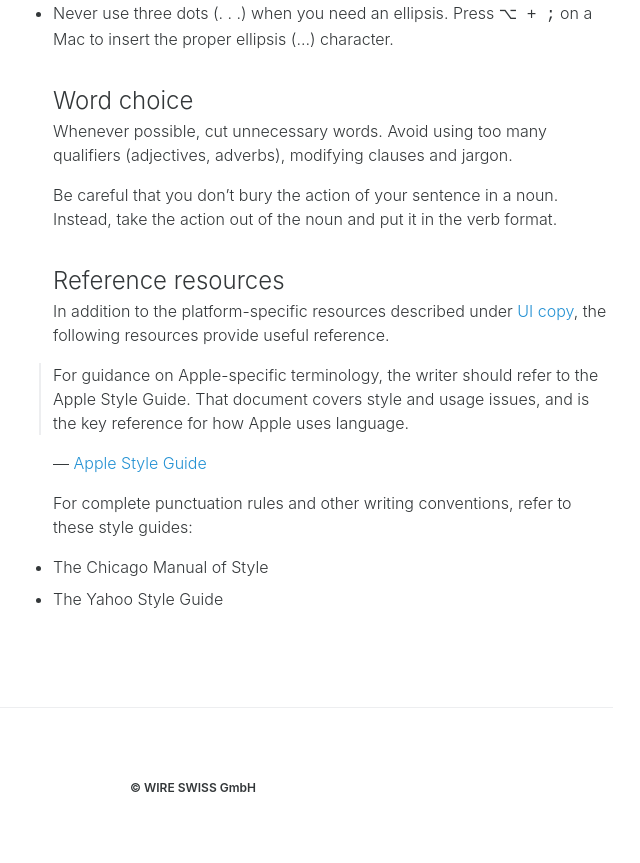
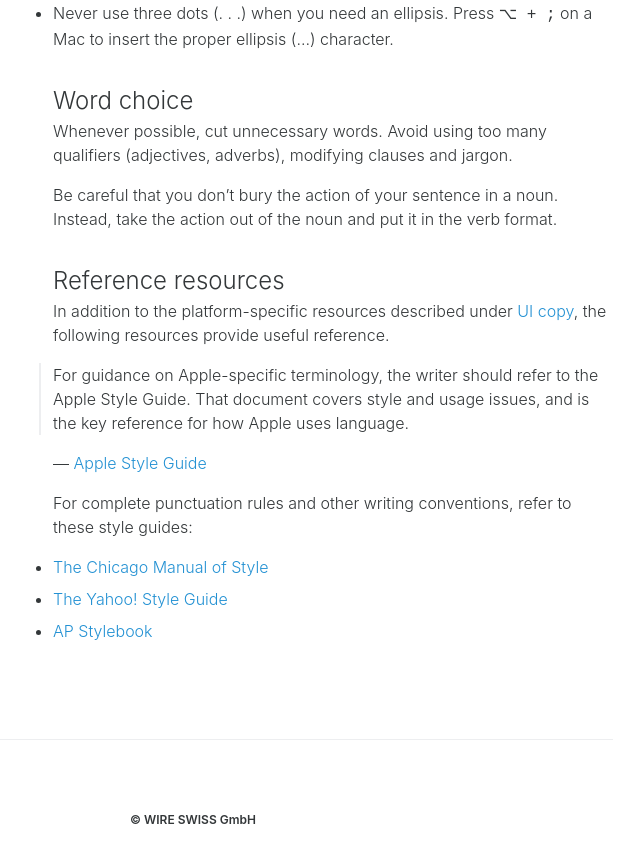
Before and after one commit to wireapp/brand, a Jekyll site: the page built from writing/style-guidelines/index.md, in a window 1280 px wide and 900 px high, scrolled down 3075 px. Shown: the top 863 px of the window, without its empty margins (447-1087 px from the left). Built offline with Jekyll 4.4.1, drawn with Linux system fonts in a browser that asks for light colours.

Commit message:
Link style guide references, add AP Stylebook

```diff
--- a/writing/style-guidelines/index.md
+++ b/writing/style-guidelines/index.md
@@ -103,8 +103,9 @@ In addition to the platform-specific resources described under [UI copy][1], the
 
 For complete punctuation rules and other writing conventions, refer to these style guides:
 
-* The Chicago Manual of Style
-* The Yahoo Style Guide
+* [The Chicago Manual of Style][8]
+* [The Yahoo! Style Guide][9]
+* [AP Stylebook][10]
 
 
 [1]: ../user-interface-text
```
Also changed, not shown: other parts of writing/style-guidelines/index.md (+3 -0 lines).
